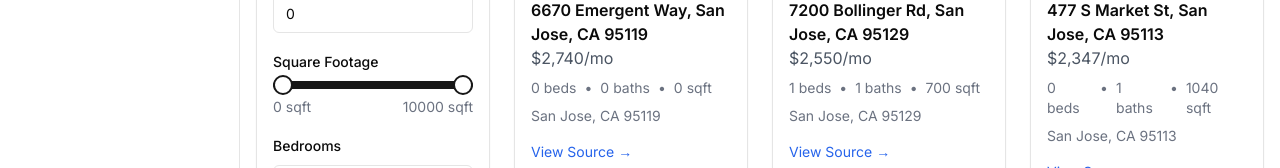
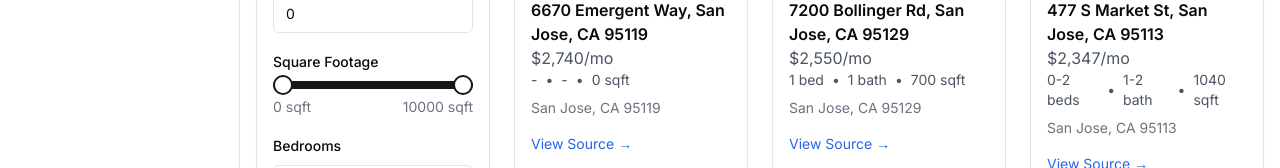
Before and after one commit to rudyjcruz831/v0-untitled-project, a Next.js app: page /dashboard/listings in a window 1280 px wide. Shown: the part 405-573 px from the top of the page. Built offline with nearby package versions, Linux system fonts and the light colour scheme; no server answers.

Commit message:
changed listing displays to show variable beds and baths, and fixed accompanying filtering

```diff
--- a/app/dashboard/listings/page.tsx
+++ b/app/dashboard/listings/page.tsx
@@ -25,9 +25,30 @@ export default function ListingsPage() {
     // Apply filters
     const filtered = properties.filter(property => {
       const matchesPrice = property.price >= priceRange[0] && property.price <= priceRange[1]
-      const matchesBathrooms = bathrooms === 0 || property.bathrooms >= bathrooms
+
+      // Handle bedroom range matching
+      const matchesBedrooms = bedrooms === 0 || (() => {
+        const rangeMatch = property.bedroomsDisplay.match(/(\d+)-(\d+)/)
+        if (rangeMatch) {
+          const minBeds = parseInt(rangeMatch[1])
+          const maxBeds = parseInt(rangeMatch[2])
+          return bedrooms >= minBeds && bedrooms <= maxBeds
+        }
+        return property.bedrooms >= bedrooms
+      })()
+
+      // Handle bathroom range matching
+      const matchesBathrooms = bathrooms === 0 || (() => {
+        const rangeMatch = property.bathroomsDisplay.match(/(\d+)-(\d+)/)
+        if (rangeMatch) {
+          const minBaths = parseInt(rangeMatch[1])
+          const maxBaths = parseInt(rangeMatch[2])
+          return bathrooms >= minBaths && bathrooms <= maxBaths
+        }
+        return property.bathrooms >= bathrooms
+      })()
+
       const matchesSquareFootage = property.squareFootage >= squareFootage[0] && property.squareFootage <= squareFootage[1]
-      const matchesBedrooms = bedrooms === 0 || property.bedrooms >= bedrooms
       const matchesSearch = searchQuery === "" ||
         property.title.toLowerCase().includes(searchQuery.toLowerCase()) ||
         property.description.toLowerCase().includes(searchQuery.toLowerCase()) ||
@@ -141,10 +162,10 @@ export default function ListingsPage() {
                 </div>
                 <h3 className="font-semibold">{property.title}</h3>
                 <p className="text-gray-600">${property.price.toLocaleString()}/mo</p>
-                <div className="flex gap-2 mt-2 text-sm text-gray-500">
-                  <span>{property.bedrooms} beds</span>
+                <div className="flex items-center gap-2 text-sm text-gray-600">
+                  <span>{property.bedroomsDisplay}</span>
                   <span>•</span>
-                  <span>{property.bathrooms} baths</span>
+                  <span>{property.bathroomsDisplay}</span>
                   <span>•</span>
                   <span>{property.squareFootage} sqft</span>
                 </div>
--- a/app/layout.tsx
+++ b/app/layout.tsx
@@ -1,3 +1,5 @@
+
+
 import type React from "react"
 import { Inter } from "next/font/google"
 import "./globals.css"
--- a/data/properties.ts
+++ b/data/properties.ts
@@ -7,6 +7,8 @@ export interface Property {
   price: number
   bedrooms: number
   bathrooms: number
+  bedroomsDisplay: string
+  bathroomsDisplay: string
   squareFootage: number
   imageUrl: string
   location: string
@@ -24,7 +26,20 @@ function extractPrice(priceStr: string): number {
 }
 
 function extractNumber(str: string): number {
-  // Extract first number from string
+  // Handle ranges (e.g., "1-2")
+  const rangeMatch = str.match(/(\d+)-(\d+)/)
+  if (rangeMatch) {
+    // Return the average of the range
+    return Math.round((parseInt(rangeMatch[1]) + parseInt(rangeMatch[2])) / 2)
+  }
+
+  // Handle decimal values (e.g., "1.5")
+  const decimalMatch = str.match(/(\d+\.?\d*)/)
+  if (decimalMatch) {
+    return parseFloat(decimalMatch[1])
+  }
+
+  // Fallback to first number
   const match = str.match(/\d+/)
   return match ? parseInt(match[0]) : 0
 }
@@ -60,6 +75,8 @@ export const properties: Property[] = rentalListings.map((listing: any, index: n
     price: price,
     bedrooms: bedrooms,
     bathrooms: bathrooms,
+    bedroomsDisplay: listing.beds,
+    bathroomsDisplay: listing.baths,
     squareFootage: squareFootage,
     imageUrl: listing.image_url,
     location: location,
```
